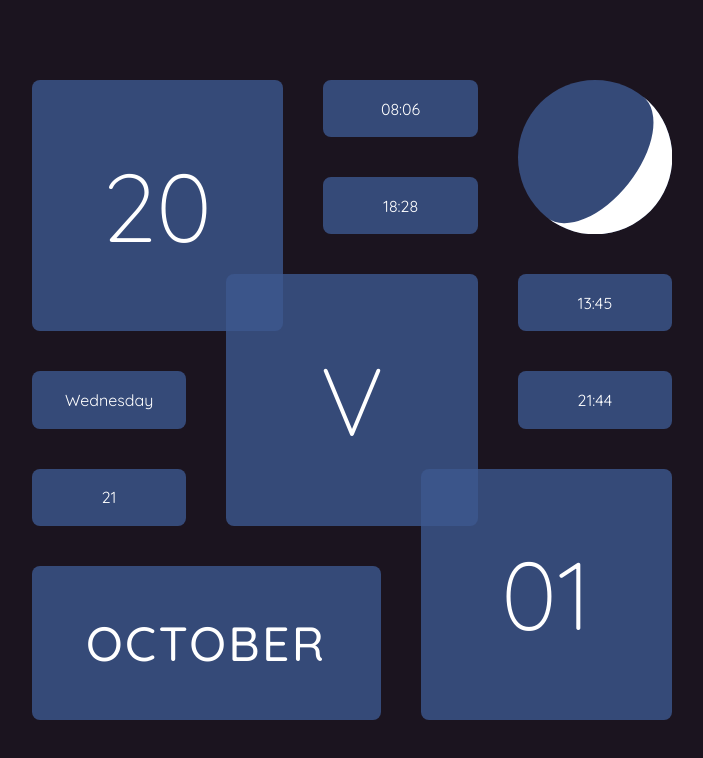
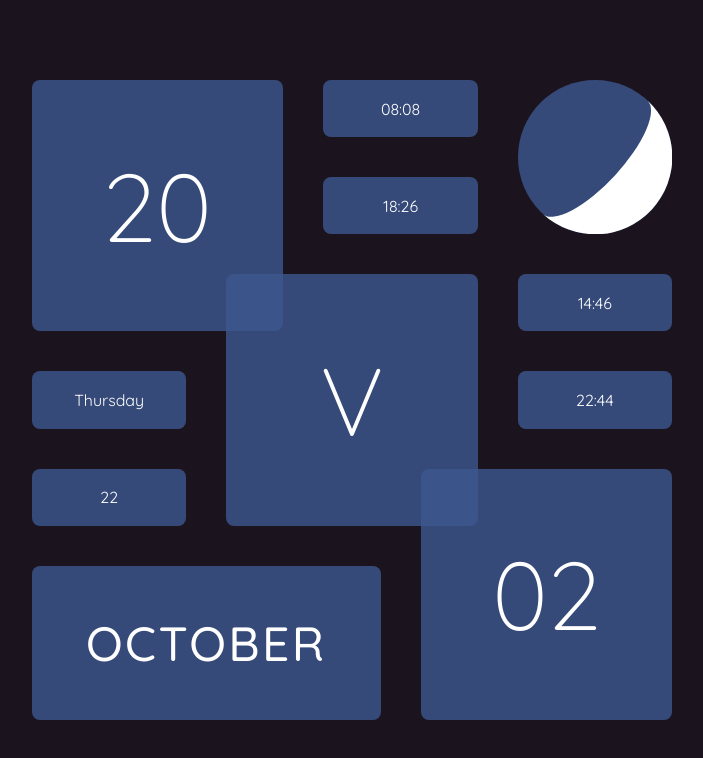
Before and after one commit to g12n/daily, a plain HTML site: page index.html in a window 1280 px wide. Shown: the whole page, without its empty margins (288-991 px from the left). Drawn offline with Linux system fonts and the light colour scheme.

Commit message:
Update gh-pages to output generated at a2783a9

```diff
--- a/index.html
+++ b/index.html
@@ -3,20 +3,20 @@
 <head>
 <meta charset="UTF-8">
 <meta name="viewport" content="width=device-width, initial-scale=1.0">
-<title>20V01</title>
+<title>20V02</title>
 <link href="https://fonts.googleapis.com/css2?family=Quicksand:wght@300;400;500;600;700&display=swap" rel="stylesheet">
 <style>body{margin:0;font-family:Quicksand,sans-serif;font-size:max(14px,calc(0 + 3vmin));background:hsl(280 20% 10%)}.arvelie{display:grid;grid-gap:5vmin;padding:10vmin;margin:auto;justify-content:center;text-align:center;width:100vmin;height:100vmin;grid-template-rows:repeat(7,1fr);grid-template-columns:repeat(7,1fr);box-sizing:border-box}.arvelie span{display:flex;align-items:center;justify-content:center;border-radius:1vmin;background-color:hsl(220deg 40% 40% / .8);color:#fff}.d,.m,.y{font-size:6em;font-weight:300}.y{grid-area:1/1/4/4}.m{grid-area:3/3/6/6}.d{grid-area:5/5/8/8}.day{grid-area:5/1/6/3}.dow{grid-area:4/1/5/3}.month{grid-area:6/1/8/5;font-weight:500;font-size:3em;letter-spacing:.05em;text-transform:uppercase}.sunset{grid-area:2/4/3/6}.sunrise{grid-area:1/4/2/6}.moonset{grid-area:4/6/5/8}.moon-info,.moonrise{grid-area:3/6/4/8}.moon-svg{grid-area:1/6/3/8}.moon-light{fill:#fff}.moon-shadow{fill:hsl(220deg 40% 40% / .8)}</style>
 
 </head>
 <body>
 <div class="arvelie">
-<span class="y">20</span><span class="m">V</span><span class="d">01</span>
+<span class="y">20</span><span class="m">V</span><span class="d">02</span>
 <span class="month">October</span>
-<span class="day">21</span>
-<span class="dow">Wednesday</span>
-<span class="sunrise">08:06</span><span class="sunset">18:28</span>
-<span class="moonrise">13:45</span><span class="moonset">21:44</span>
-<div class="moon-svg"><svg viewBox="0 0  600 600"><circle class="moon-shadow" cx="300" cy="300" r="300"/><path class="moon-light" d="M 485.9649242969855 64.59174413114465 A 300 300 38.30759693093955 0 1 114.03507570301454 535.4082558688553A 165.3761991062768 300 38.30759693093955 0 0 485.9649242969855 64.59174413114465z" /></svg></div>
+<span class="day">22</span>
+<span class="dow">Thursday</span>
+<span class="sunrise">08:08</span><span class="sunset">18:26</span>
+<span class="moonrise">14:46</span><span class="moonset">22:44</span>
+<div class="moon-svg"><svg viewBox="0 0  600 600"><circle class="moon-shadow" cx="300" cy="300" r="300"/><path class="moon-light" d="M 503.25234565884926 79.34532865997227 A 300 300 42.64920083948029 0 1 96.74765434115074 520.6546713400278A 104.71937075152906 300 42.64920083948029 0 0 503.25234565884926 79.34532865997227z" /></svg></div>
 </div>
 </body>
 </html>
```
